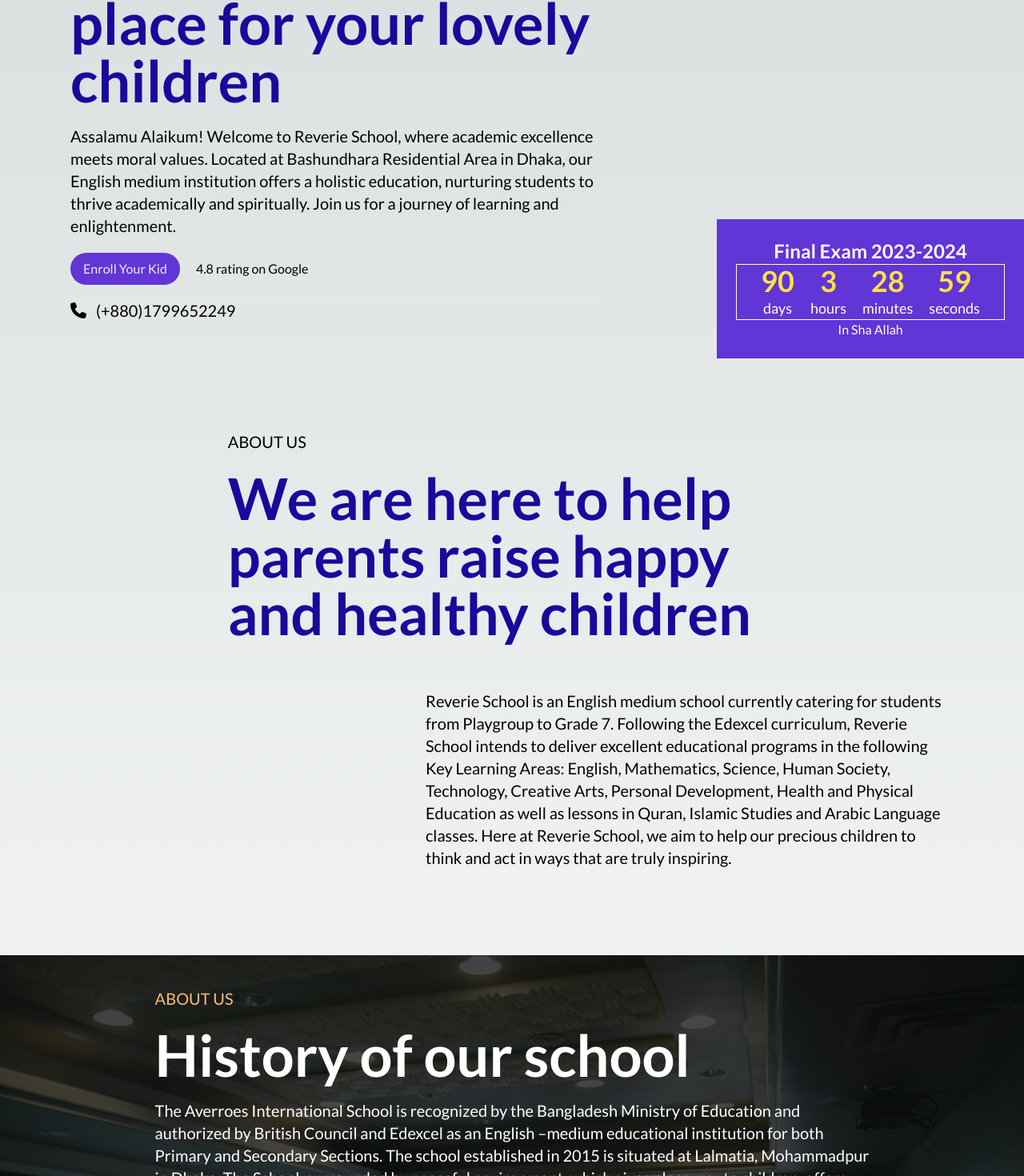
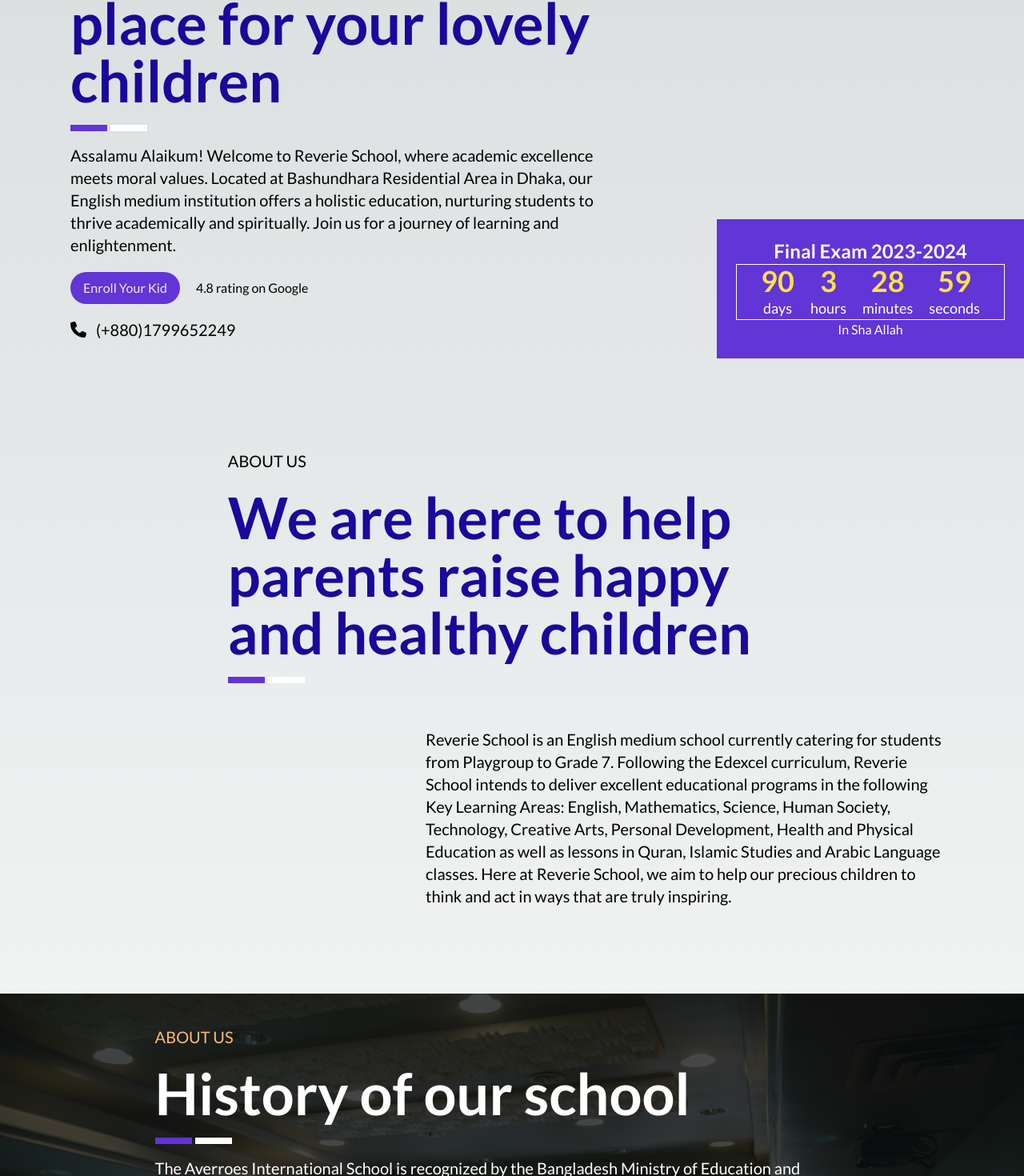
Before and after one commit to ifshad/zariq-interview-assignment, a Next.js app: page / in a window 1280 px wide. Shown: the part 352-1822 px from the top of the page at 80% size. Built offline with nearby package versions, Linux system fonts and the light colour scheme.

Commit message:
bold border added

```diff
--- a/components/AboutSection/page.jsx
+++ b/components/AboutSection/page.jsx
@@ -1,4 +1,5 @@
 import React from "react";
+import BoldBorder from "../BoldBorder/page";
 
 export default function AboutSection() {
   return (
@@ -9,6 +10,7 @@ export default function AboutSection() {
         <h1 className="md:text-7xl font-bold text-accent-color mb-5">
           We are here to help parents raise happy and healthy children
         </h1>
+        <BoldBorder />
       </div>
       <div className=" grid grid-cols-1 md:grid-cols-8">
         {/* Images */}
--- a/components/Banner/page.jsx
+++ b/components/Banner/page.jsx
@@ -1,7 +1,8 @@
 import React from "react";
 import { FaPhone } from "react-icons/fa6";
-import bench from "@/public/Images/school_image_01.jpg"
-import student from "@/public/Images/school_image_02.jpg"
+import bench from "@/public/Images/school_image_01.jpg";
+import student from "@/public/Images/school_image_02.jpg";
+import BoldBorder from "../BoldBorder/page";
 
 export default function Banner() {
   return (
@@ -12,6 +13,7 @@ export default function Banner() {
         <h1 className="md:text-7xl font-bold text-accent-color mb-5">
           A safe and joyful place for your lovely children
         </h1>
+        <BoldBorder />
         <p className="md:text-xl mb-5">
           Assalamu Alaikum! Welcome to Reverie School, where academic excellence
           meets moral values. Located at Bashundhara Residential Area in Dhaka,
--- /dev/null
+++ b/components/BoldBorder/page.jsx
@@ -0,0 +1,10 @@
+import React from 'react'
+
+export default function BoldBorder() {
+  return (
+    <div className='w-24 h-2 flex items-center gap-1 mb-4'>
+        <div className='h-full w-1/2 bg-secondary-color'></div>
+        <div className='h-full w-1/2 bg-primary-color'></div>
+    </div>
+  )
+}
--- a/components/HistorySection/page.jsx
+++ b/components/HistorySection/page.jsx
@@ -1,5 +1,6 @@
 import { schoolInfo } from "@/constants/navigationData";
 import React from "react";
+import BoldBorder from "../BoldBorder/page";
 
 export default function HistorySection() {
   return (
@@ -10,6 +11,7 @@ export default function HistorySection() {
       <div className="relative w-4/5 mx-auto md:p-10 text-primary-color">
         <p className="md:text-xl mb-5 text-orange-300">ABOUT US</p>
         <h1 className="md:text-7xl font-bold mb-5">History of our school</h1>
+        <BoldBorder />
         <p className="md:text-xl mb-5">
           The Averroes International School is recognized by the Bangladesh
           Ministry of Education and authorized by British Council and Edexcel as
```
